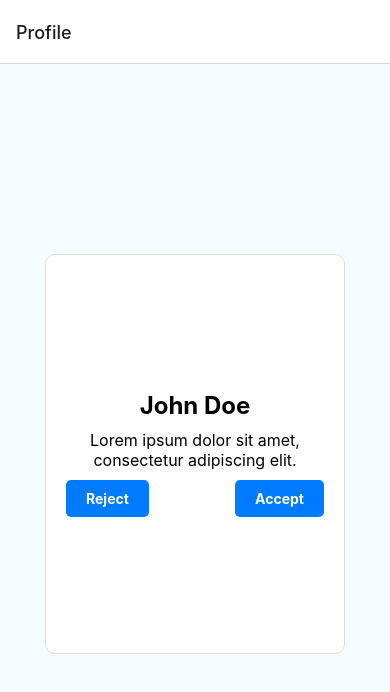
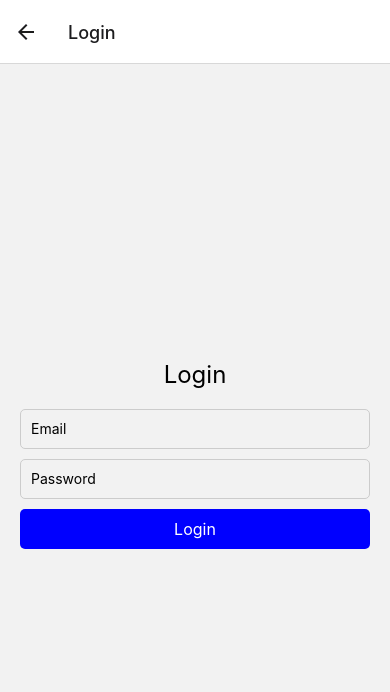
Before and after one commit to Mon-Rico/HD2024, a React Native app: screen /Login in a window 390 px wide. Shown: the top 692 px of the page. Built offline with nearby package versions, Linux system fonts and the light colour scheme.

Commit message:
Added login to link to app Co-authored-by: kairuken <kyruken@users.noreply.github.com>

```diff
--- a/App.js
+++ b/App.js
@@ -5,6 +5,7 @@ import { NavigationContainer } from '@react-navigation/native';
 import { createStackNavigator } from '@react-navigation/stack';
 
 import Chat from './Chat';
+import Login from './Login';
 
 const { width } = Dimensions.get('window');
 
@@ -82,6 +83,9 @@ function ProfileScreen({ navigation }) {
                   <Text style={styles.buttonText}>Accept</Text>
                 </TouchableOpacity>
               </View>
+              <TouchableOpacity style={styles.button} onPress={() => navigation.navigate('Login')}>
+                  <Text style={styles.buttonText}>Login Page</Text>
+              </TouchableOpacity>
             </Animated.View>
           );
         } else {
@@ -98,6 +102,7 @@ function App() {
       <Stack.Navigator initialRouteName="Profile">
         <Stack.Screen name="Profile" component={ProfileScreen} />
         <Stack.Screen name="Chat" component={Chat} />
+        <Stack.Screen name="Login" component={Login} />
       </Stack.Navigator>
     </NavigationContainer>
   );
--- /dev/null
+++ b/Login.js
@@ -0,0 +1,75 @@
+import React, { useState } from 'react';
+import { View, Text, TextInput, TouchableOpacity, StyleSheet } from 'react-native';
+
+const Login = ({ navigation }) => {
+  const [email, setEmail] = useState('');
+  const [password, setPassword] = useState('');
+
+  const handleLogin = () => {
+    // Here you can implement your login logic, such as making API calls to authenticate the user
+    console.log('Email:', email);
+    console.log('Password:', password);
+    navigation.navigate('Profile')
+    // You can navigate to another screen upon successful login
+  };
+
+  return (
+    <View style={styles.container}>
+      <Text style={styles.title}>Login</Text>
+      <TextInput
+        style={styles.input}
+        placeholder="Email"
+        onChangeText={setEmail}
+        value={email}
+        keyboardType="email-address"
+        autoCapitalize="none"
+      />
+      <TextInput
+        style={styles.input}
+        placeholder="Password"
+        onChangeText={setPassword}
+        value={password}
+        secureTextEntry
+      />
+      <TouchableOpacity style={styles.button} onPress={handleLogin}>
+        <Text style={styles.buttonText}>Login</Text>
+      </TouchableOpacity>
+    </View>
+  );
+};
+
+const styles = StyleSheet.create({
+  container: {
+    flex: 1,
+    justifyContent: 'center',
+    alignItems: 'center',
+    paddingHorizontal: 20,
+  },
+  title: {
+    fontSize: 24,
+    marginBottom: 20,
+  },
+  input: {
+    width: '100%',
+    height: 40,
+    borderWidth: 1,
+    borderColor: '#ccc',
+    borderRadius: 5,
+    paddingHorizontal: 10,
+    marginBottom: 10,
+  },
+  button: {
+    backgroundColor: 'blue',
+    width: '100%',
+    height: 40,
+    justifyContent: 'center',
+    alignItems: 'center',
+    borderRadius: 5,
+  },
+  buttonText: {
+    color: 'white',
+    fontSize: 16,
+  },
+});
+
+export default Login;
```
